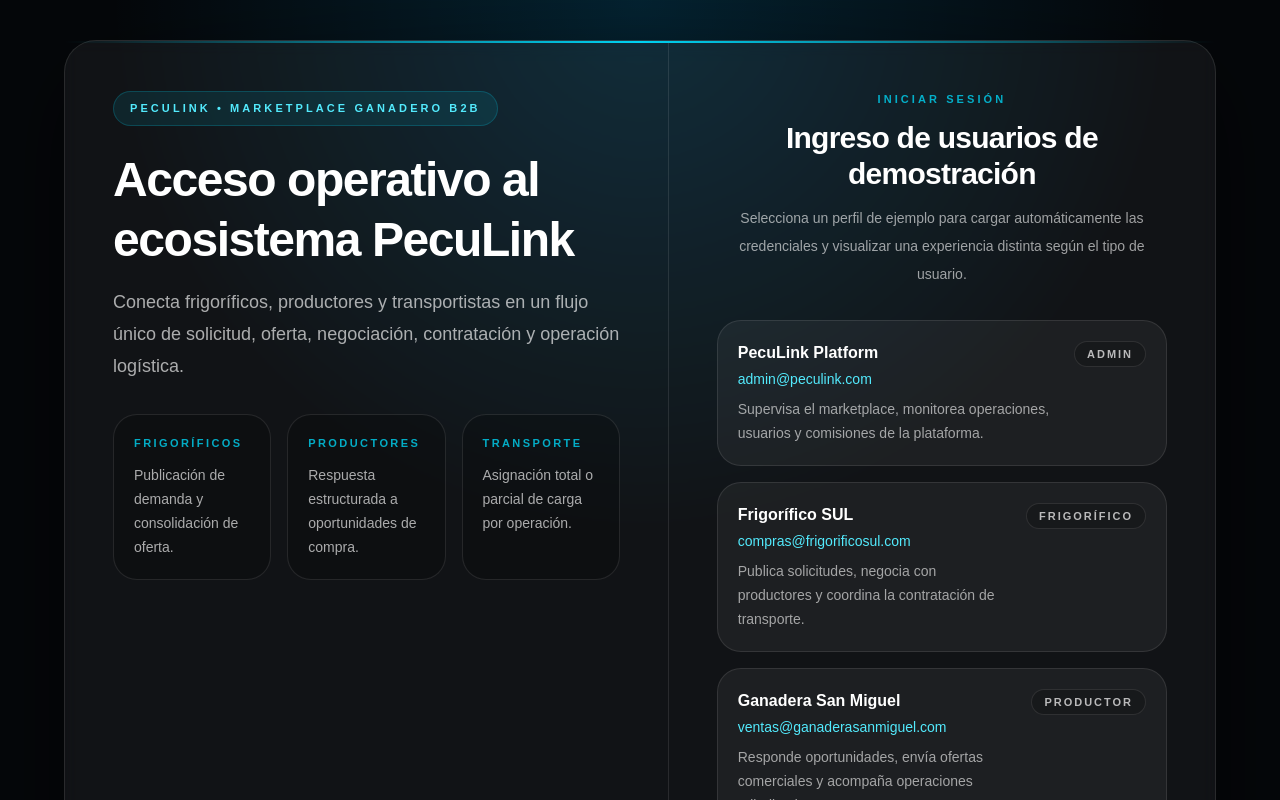
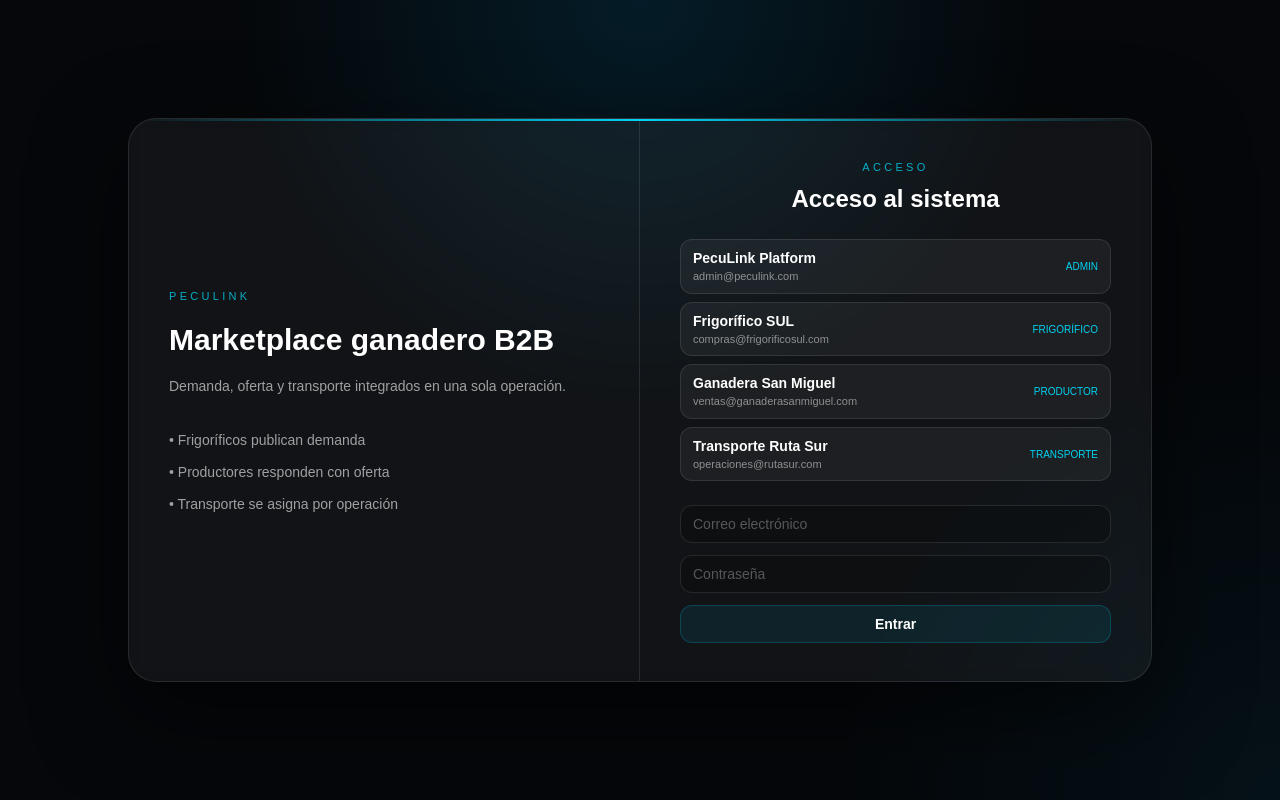
Before and after one commit to proceit-tech/proceit-peculink, a Next.js app: page /login in a window 1280 px wide. Shown: the top 800 px of the page. Built offline with nearby package versions, Linux system fonts and the light colour scheme.

Commit message:
melhoria visual login

```diff
--- a/app/(auth)/login/page.tsx
+++ b/app/(auth)/login/page.tsx
@@ -31,7 +31,7 @@ export default function LoginPage() {
     );
 
     if (!user) {
-      setError("Credenciales no válidas. Selecciona un usuario de ejemplo o ingresa datos correctos.");
+      setError("Credenciales no válidas.");
       return;
     }
 
@@ -46,181 +46,151 @@ export default function LoginPage() {
   }
 
   return (
-    <main className="min-h-screen bg-[#05070A] text-white">
-      <div className="relative overflow-hidden">
-        <div className="absolute inset-0 bg-[radial-gradient(circle_at_top,rgba(0,180,255,0.16),transparent_35%)]" />
-        <div className="absolute inset-0 bg-[radial-gradient(circle_at_bottom_right,rgba(0,180,255,0.08),transparent_28%)]" />
+    <main className="h-screen overflow-hidden bg-[#05070A] text-white">
 
-        <div className="relative mx-auto flex min-h-screen max-w-7xl items-center justify-center px-4 py-10 sm:px-6">
-          <div className="w-full max-w-6xl rounded-[32px] border border-white/10 bg-white/5 shadow-[0_30px_90px_rgba(0,0,0,0.55)] backdrop-blur">
+      {/* Background */}
+      <div className="absolute inset-0 bg-[radial-gradient(circle_at_top,rgba(0,180,255,0.12),transparent_40%)]" />
+      <div className="absolute inset-0 bg-[radial-gradient(circle_at_bottom_right,rgba(0,180,255,0.06),transparent_30%)]" />
+
+      <div className="relative mx-auto flex h-full max-w-7xl items-center justify-center px-4">
+
+        <div className="w-full max-w-5xl rounded-[28px] border border-white/10 bg-white/5 shadow-[0_30px_90px_rgba(0,0,0,0.55)] backdrop-blur overflow-hidden">
+
           <div className="h-[2px] w-full bg-gradient-to-r from-transparent via-cyan-400 to-transparent" />
 
-            <div className="grid gap-0 lg:grid-cols-[1.05fr_0.95fr]">
-              <section className="border-b border-white/10 p-8 lg:border-b-0 lg:border-r lg:p-12">
-                <div className="max-w-2xl">
-                  <div className="inline-flex items-center rounded-full border border-cyan-400/20 bg-cyan-400/10 px-4 py-2 text-[11px] font-semibold uppercase tracking-[0.28em] text-cyan-300">
-                    PecuLink • Marketplace ganadero B2B
+          <div className="grid h-[560px] grid-cols-[1fr_1fr]">
+
+            {/* LEFT */}
+            <section className="flex flex-col justify-center border-r border-white/10 px-10">
+
+              <div>
+                <p className="text-[11px] uppercase tracking-[0.3em] text-cyan-400/80">
+                  PECULINK
+                </p>
+
+                <h1 className="mt-4 text-3xl font-semibold leading-tight">
+                  Marketplace ganadero B2B
+                </h1>
+
+                <p className="mt-4 text-sm text-white/60 leading-6 max-w-md">
+                  Demanda, oferta y transporte integrados en una sola operación.
+                </p>
+
+                <div className="mt-8 space-y-3 text-sm text-white/60">
+                  <p>• Frigoríficos publican demanda</p>
+                  <p>• Productores responden con oferta</p>
+                  <p>• Transporte se asigna por operación</p>
+                </div>
               </div>
 
-                  <h1 className="mt-6 text-4xl font-semibold leading-tight tracking-[-0.03em] text-white sm:text-5xl">
-                    Acceso operativo al ecosistema PecuLink
-                  </h1>
+            </section>
 
-                  <p className="mt-4 max-w-xl text-base leading-8 text-white/65 sm:text-lg">
-                    Conecta frigoríficos, productores y transportistas en un flujo único de solicitud,
-                    oferta, negociación, contratación y operación logística.
+            {/* RIGHT */}
+            <section className="flex flex-col justify-center px-10">
+
+              <div className="max-w-md w-full mx-auto">
+
+                <p className="text-[11px] uppercase tracking-[0.3em] text-cyan-400/80 text-center">
+                  ACCESO
                 </p>
 
-                  <div className="mt-8 grid gap-4 sm:grid-cols-3">
-                    <div className="rounded-3xl border border-white/10 bg-black/20 p-5">
-                      <p className="text-[11px] font-semibold uppercase tracking-[0.22em] text-cyan-400/80">
-                        Frigoríficos
-                      </p>
-                      <p className="mt-3 text-sm leading-6 text-white/65">
-                        Publicación de demanda y consolidación de oferta.
-                      </p>
-                    </div>
-
-                    <div className="rounded-3xl border border-white/10 bg-black/20 p-5">
-                      <p className="text-[11px] font-semibold uppercase tracking-[0.22em] text-cyan-400/80">
-                        Productores
-                      </p>
-                      <p className="mt-3 text-sm leading-6 text-white/65">
-                        Respuesta estructurada a oportunidades de compra.
-                      </p>
-                    </div>
-
-                    <div className="rounded-3xl border border-white/10 bg-black/20 p-5">
-                      <p className="text-[11px] font-semibold uppercase tracking-[0.22em] text-cyan-400/80">
-                        Transporte
-                      </p>
-                      <p className="mt-3 text-sm leading-6 text-white/65">
-                        Asignación total o parcial de carga por operación.
-                      </p>
-                    </div>
-                  </div>
-                </div>
-              </section>
-
-              <section className="p-8 lg:p-12">
-                <div className="mx-auto max-w-xl">
-                  <p className="text-center text-[11px] font-semibold uppercase tracking-[0.28em] text-cyan-400/80">
-                    Iniciar sesión
-                  </p>
-
-                  <h2 className="mt-3 text-center text-3xl font-semibold tracking-tight text-white">
-                    Ingreso de usuarios de demostración
+                <h2 className="text-2xl font-semibold text-center mt-2">
+                  Acceso al sistema
                 </h2>
 
-                  <p className="mt-3 text-center text-sm leading-7 text-white/60">
-                    Selecciona un perfil de ejemplo para cargar automáticamente las credenciales y
-                    visualizar una experiencia distinta según el tipo de usuario.
-                  </p>
+                {/* USERS */}
+                <div className="mt-6 space-y-2">
 
-                  <div className="mt-8 space-y-4">
                   {mockUsers.map((user) => {
-                      const isActive = selectedUserId === user.id;
+                    const active = selectedUserId === user.id;
 
                     return (
                       <button
                         key={user.id}
-                          type="button"
                         onClick={() => handleSelectUser(user)}
-                          className={[
-                            "w-full rounded-3xl border p-5 text-left transition-all duration-200",
-                            isActive
-                              ? "border-cyan-400/30 bg-cyan-400/10 shadow-[0_0_30px_rgba(34,211,238,0.08)]"
-                              : "border-white/10 bg-white/5 hover:border-white/20 hover:bg-white/7",
-                          ].join(" ")}
+                        className={`w-full rounded-xl border px-3 py-2 text-left transition
+                        ${active
+                          ? "border-cyan-400/30 bg-cyan-400/10"
+                          : "border-white/10 bg-white/5 hover:bg-white/10"}`}
                       >
-                          <div className="flex items-start justify-between gap-4">
+                        <div className="flex items-center justify-between">
                           <div>
-                              <p className="text-base font-semibold text-white">{user.company}</p>
-                              <p className="mt-1 text-sm text-cyan-300">{user.email}</p>
-                              <p className="mt-2 text-sm leading-6 text-white/60">
-                                {user.description}
+                            <p className="text-sm font-semibold text-white">
+                              {user.company}
+                            </p>
+                            <p className="text-[11px] text-white/50">
+                              {user.email}
                             </p>
                           </div>
 
-                            <span className="rounded-full border border-white/10 bg-black/20 px-3 py-1 text-[11px] font-semibold uppercase tracking-[0.18em] text-white/70">
+                          <span className="text-[10px] uppercase text-cyan-400">
                             {getRoleLabel(user.role)}
                           </span>
                         </div>
                       </button>
                     );
                   })}
+
                 </div>
 
-                  <div className="mt-8 space-y-4">
-                    <div>
-                      <label className="mb-2 block text-sm font-medium text-white/80">
-                        Correo electrónico
-                      </label>
+                {/* FORM */}
+                <div className="mt-6 space-y-3">
+
                   <input
                     type="email"
                     value={email}
-                        onChange={(event) => setEmail(event.target.value)}
-                        placeholder="usuario@peculink.com"
-                        className="w-full rounded-2xl border border-white/10 bg-black/20 px-4 py-3 text-sm text-white outline-none transition placeholder:text-white/30 focus:border-cyan-400/30"
+                    onChange={(e) => setEmail(e.target.value)}
+                    placeholder="Correo electrónico"
+                    className="w-full rounded-xl border border-white/10 bg-black/20 px-3 py-2 text-sm outline-none placeholder:text-white/30 focus:border-cyan-400/30"
                   />
-                    </div>
 
-                    <div>
-                      <label className="mb-2 block text-sm font-medium text-white/80">
-                        Contraseña
-                      </label>
                   <input
                     type="password"
                     value={password}
-                        onChange={(event) => setPassword(event.target.value)}
-                        placeholder="••••••••"
-                        className="w-full rounded-2xl border border-white/10 bg-black/20 px-4 py-3 text-sm text-white outline-none transition placeholder:text-white/30 focus:border-cyan-400/30"
+                    onChange={(e) => setPassword(e.target.value)}
+                    placeholder="Contraseña"
+                    className="w-full rounded-xl border border-white/10 bg-black/20 px-3 py-2 text-sm outline-none placeholder:text-white/30 focus:border-cyan-400/30"
                   />
-                    </div>
 
-                    {selectedUser ? (
-                      <div className="rounded-2xl border border-white/10 bg-black/20 px-4 py-3">
-                        <p className="text-[11px] font-semibold uppercase tracking-[0.2em] text-white/45">
-                          Perfil seleccionado
-                        </p>
-                        <p className="mt-1 text-sm font-semibold text-white">
-                          {selectedUser.company} · {getRoleLabel(selectedUser.role)}
-                        </p>
-                      </div>
-                    ) : null}
-
-                    {error ? (
-                      <div className="rounded-2xl border border-red-400/20 bg-red-400/10 px-4 py-3 text-sm text-red-200">
+                  {error && (
+                    <div className="text-xs text-red-400">
                       {error}
                     </div>
-                    ) : null}
+                  )}
 
                   <button
                     onClick={handleLogin}
-                      className="w-full rounded-2xl border border-cyan-400/20 bg-cyan-400/10 px-4 py-3 text-sm font-semibold text-white transition hover:bg-cyan-400/15"
-                      type="button"
+                    className="w-full rounded-xl bg-cyan-500/10 border border-cyan-400/20 py-2 text-sm font-semibold hover:bg-cyan-500/20 transition"
                   >
-                      Entrar al sistema
+                    Entrar
                   </button>
+
                 </div>
+
               </div>
+
             </section>
+
           </div>
+
         </div>
+
       </div>
-      </div>
+
     </main>
   );
 }
 
 function getRoleLabel(role: MockUser["role"]) {
   switch (role) {
+    case "admin":
+      return "Admin";
     case "frigorifico":
       return "Frigorífico";
     case "productor":
       return "Productor";
     case "transportista":
-      return "Transportista";
+      return "Transporte";
     default:
       return role;
   }
```
Lines whose indentation alone changed are shown as unchanged.
